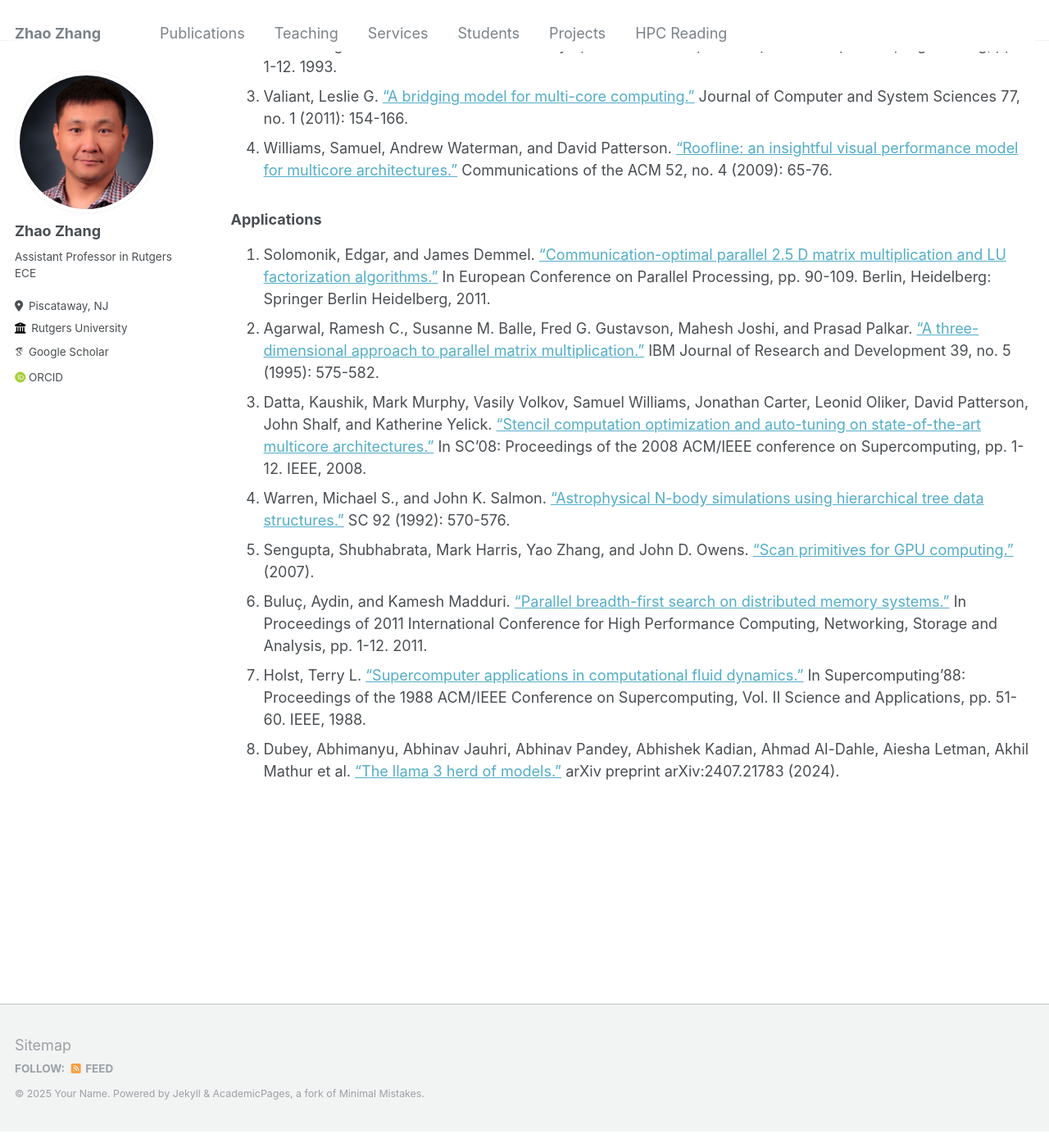
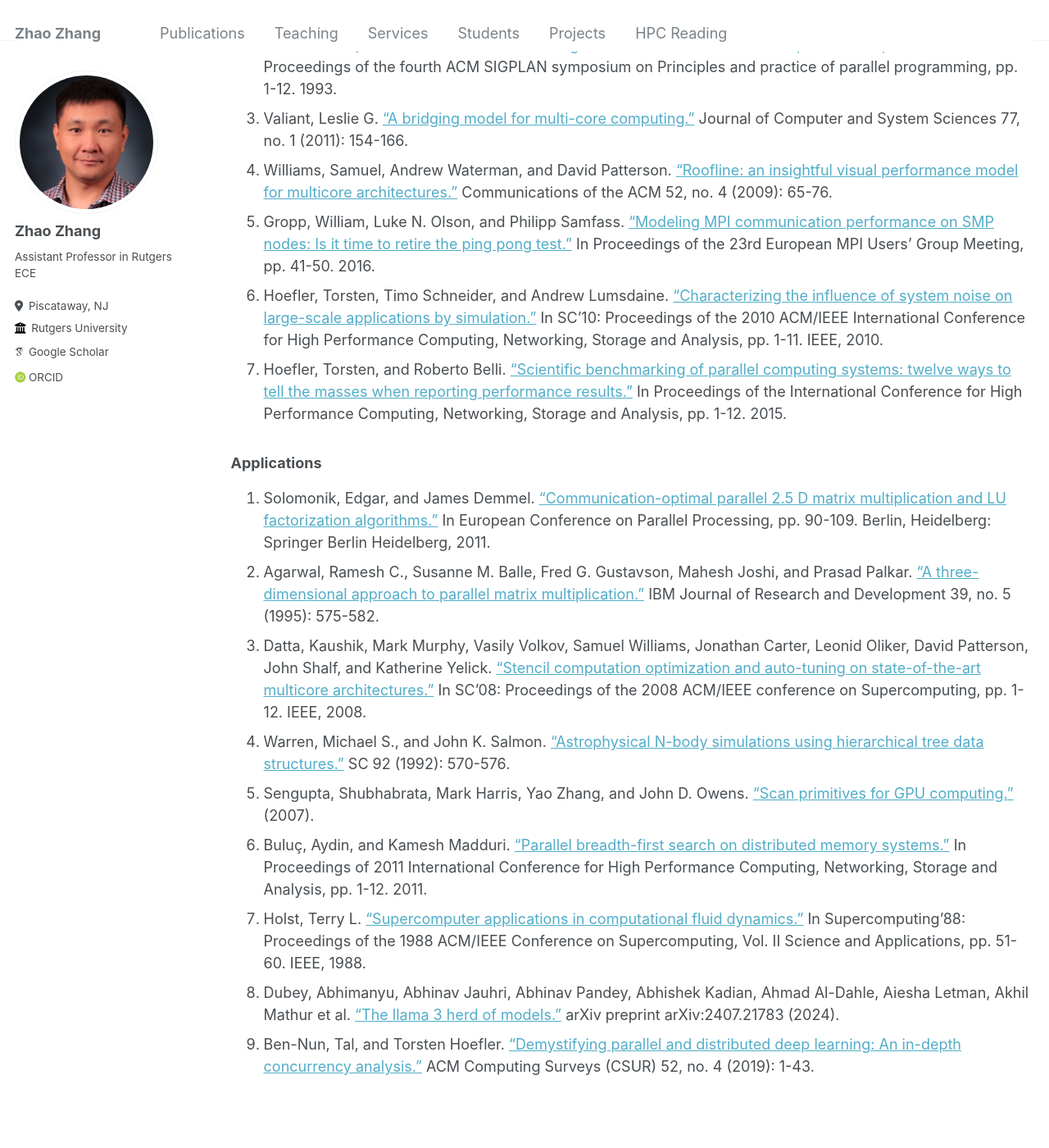
Before and after one commit to zhaozhang/zhaozhang.github.io, a Jekyll site: the page built from _pages/hpc.md, in a window 1280 px wide and 1400 px high, scrolled down 2202 px. Shown: the whole window at 82% size. Built offline with Jekyll 4.4.1, drawn with Linux system fonts in a browser that asks for light colours; some web fonts are replaced; some of the changed text lies outside the part shown.

Commit message:
Bill's comments

```diff
--- a/_pages/hpc.md
+++ b/_pages/hpc.md
@@ -28,7 +28,7 @@ author_profile: true
 1. Pješivac-Grbović, Jelena, Thara Angskun, George Bosilca, Graham E. Fagg, Edgar Gabriel, and Jack J. Dongarra. ["Performance analysis of MPI collective operations."](https://link.springer.com/article/10.1007/s10586-007-0012-0) Cluster Computing 10 (2007): 127-143.
 
 ### Math Library
-1. Balay, Satish, Shrirang Abhyankar, Mark Adams, Jed Brown, Peter Brune, Kris Buschelman, Lisandro Dalcin et al. ["PETSc users manual."](https://ora.ox.ac.uk/objects/uuid:fa2b9e7c-1c58-429c-90fd-f780a3c3dc7d) (2019).
+1. Balay, Satish, William D. Gropp, Lois Curfman McInnes, and Barry F. Smith. ["Efficient management of parallelism in object-oriented numerical software libraries."](https://link.springer.com/chapter/10.1007/978-1-4612-1986-6_8) In Modern software tools for scientific computing, pp. 163-202. Boston, MA: Birkhäuser Boston, 1997.
 1. Agullo, Emmanuel, Jim Demmel, Jack Dongarra, Bilel Hadri, Jakub Kurzak, Julien Langou, Hatem Ltaief, Piotr Luszczek, and Stanimire Tomov. ["Numerical linear algebra on emerging architectures: The PLASMA and MAGMA projects."](https://iopscience.iop.org/article/10.1088/1742-6596/180/1/012037/meta) In Journal of Physics: Conference Series, vol. 180, no. 1, p. 012037. IOP Publishing, 2009.
 1. Choi, Jaeyoung, Jack J. Dongarra, Roldan Pozo, and David W. Walker. ["ScaLAPACK: A scalable linear algebra library for distributed memory concurrent computers."](https://www.computer.org/csdl/proceedings-article/fmpc/1992/00234898/12OmNCctfdR) In The Fourth Symposium on the Frontiers of Massively Parallel Computation, pp. 120-121. IEEE Computer Society, 1992.
 1. Dongarra, Jack J., Piotr Luszczek, and Antoine Petitet. ["The LINPACK benchmark: past, present and future."](https://onlinelibrary.wiley.com/doi/abs/10.1002/cpe.728) Concurrency and Computation: practice and experience 15, no. 9 (2003): 803-820.
@@ -46,6 +46,9 @@ author_profile: true
 1. Culler, David, Richard Karp, David Patterson, Abhijit Sahay, Klaus Erik Schauser, Eunice Santos, Ramesh Subramonian, and Thorsten Von Eicken. ["LogP: Towards a realistic model of parallel computation."](https://dl.acm.org/doi/abs/10.1145/155332.155333) In Proceedings of the fourth ACM SIGPLAN symposium on Principles and practice of parallel programming, pp. 1-12. 1993.
 1. Valiant, Leslie G. ["A bridging model for multi-core computing."](https://www.sciencedirect.com/science/article/pii/S0022000010000966) Journal of Computer and System Sciences 77, no. 1 (2011): 154-166.
 1. Williams, Samuel, Andrew Waterman, and David Patterson. ["Roofline: an insightful visual performance model for multicore architectures."](https://dl.acm.org/doi/abs/10.1145/1498765.1498785) Communications of the ACM 52, no. 4 (2009): 65-76.
+1. Gropp, William, Luke N. Olson, and Philipp Samfass. ["Modeling MPI communication performance on SMP nodes: Is it time to retire the ping pong test."](https://dl.acm.org/doi/10.1145/2966884.2966919) In Proceedings of the 23rd European MPI Users' Group Meeting, pp. 41-50. 2016.
+1. Hoefler, Torsten, Timo Schneider, and Andrew Lumsdaine. ["Characterizing the influence of system noise on large-scale applications by simulation."](https://ieeexplore.ieee.org/abstract/document/5645455) In SC'10: Proceedings of the 2010 ACM/IEEE International Conference for High Performance Computing, Networking, Storage and Analysis, pp. 1-11. IEEE, 2010.
+1. Hoefler, Torsten, and Roberto Belli. ["Scientific benchmarking of parallel computing systems: twelve ways to tell the masses when reporting performance results."](https://dl.acm.org/doi/abs/10.1145/2807591.2807644) In Proceedings of the International Conference for High Performance Computing, Networking, Storage and Analysis, pp. 1-12. 2015.
 
 ### Applications
 1. Solomonik, Edgar, and James Demmel. ["Communication-optimal parallel 2.5 D matrix multiplication and LU factorization algorithms."](https://link.springer.com/chapter/10.1007/978-3-642-23397-5_10) In European Conference on Parallel Processing, pp. 90-109. Berlin, Heidelberg: Springer Berlin Heidelberg, 2011.
@@ -56,3 +59,4 @@ author_profile: true
 1. Buluç, Aydin, and Kamesh Madduri. ["Parallel breadth-first search on distributed memory systems."](https://dl.acm.org/doi/abs/10.1145/2063384.2063471?casa_token=1eobK6Ln8JkAAAAA:giiF6-F3fse6gIIwscVJWo69F9QRKBnIYE0LoJDZvNwuy6mN4r5TSUuqDh5X1K2D2lR53koScFhpKQ) In Proceedings of 2011 International Conference for High Performance Computing, Networking, Storage and Analysis, pp. 1-12. 2011.
 1. Holst, Terry L. ["Supercomputer applications in computational fluid dynamics."](https://ieeexplore.ieee.org/abstract/document/74132/) In Supercomputing'88: Proceedings of the 1988 ACM/IEEE Conference on Supercomputing, Vol. II Science and Applications, pp. 51-60. IEEE, 1988.
 1. Dubey, Abhimanyu, Abhinav Jauhri, Abhinav Pandey, Abhishek Kadian, Ahmad Al-Dahle, Aiesha Letman, Akhil Mathur et al. ["The llama 3 herd of models."](https://arxiv.org/abs/2407.21783) arXiv preprint arXiv:2407.21783 (2024).
+1. Ben-Nun, Tal, and Torsten Hoefler. ["Demystifying parallel and distributed deep learning: An in-depth concurrency analysis."](https://dl.acm.org/doi/abs/10.1145/3320060) ACM Computing Surveys (CSUR) 52, no. 4 (2019): 1-43.
```
